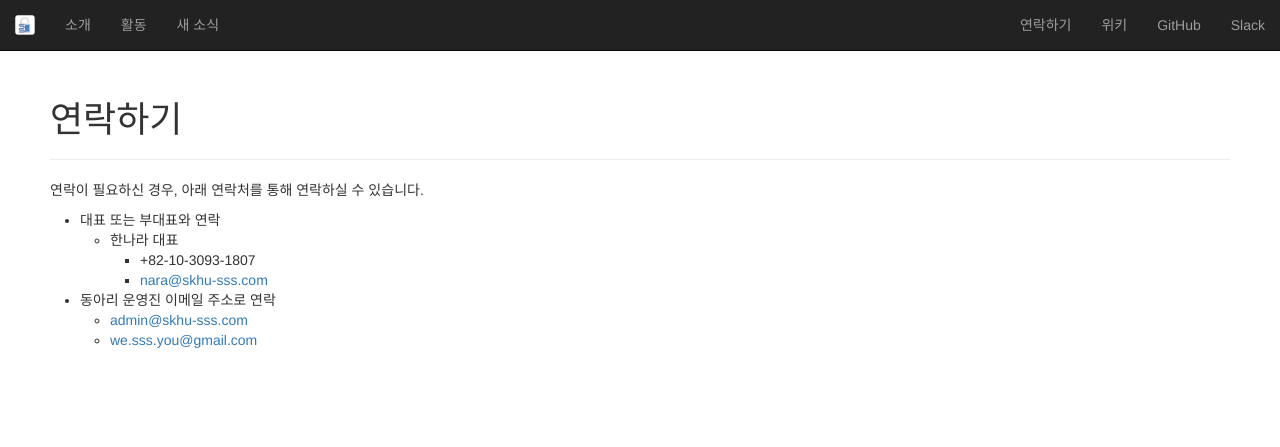
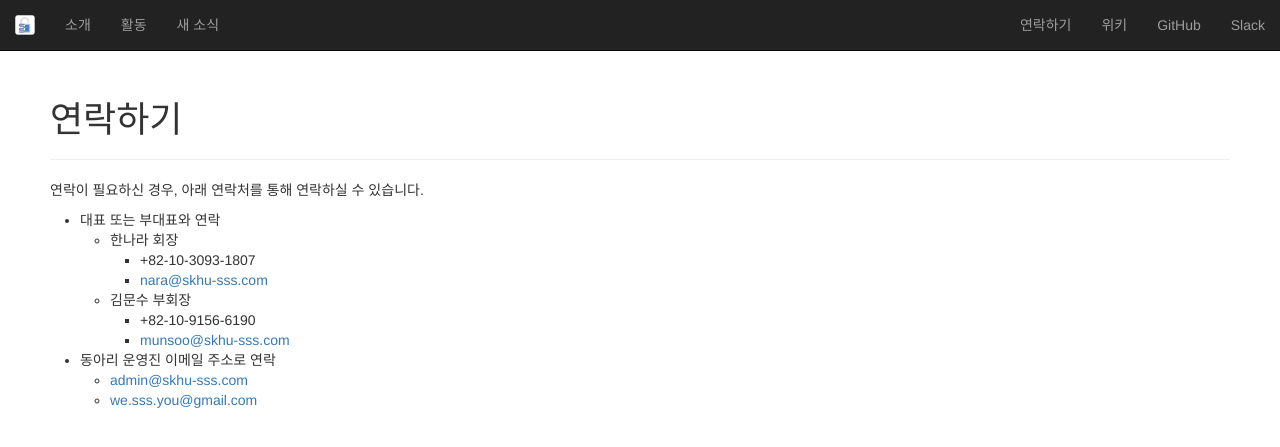
Before and after one commit to s-owl/s-owl.github.io, a Jekyll site: the page built from contact.md, in a window 1280 px wide. Shown: the top 447 px of the page. Built offline with Jekyll 4.4.1, drawn with Linux system fonts in a browser that asks for light colours.

Commit message:
Update contact.md

```diff
--- a/contact.md
+++ b/contact.md
@@ -6,9 +6,12 @@ permalink: /contact/
 연락이 필요하신 경우, 아래 연락처를 통해 연락하실 수 있습니다.
 
 - 대표 또는 부대표와 연락
-  - 한나라 대표
+  - 한나라 회장
     - +82-10-3093-1807
     - [nara@skhu-sss.com](mailto:nara@skhu-sss.com)
+  - 김문수 부회장
+    - +82-10-9156-6190
+    - [munsoo@skhu-sss.com](mailto:nara@skhu-sss.com)
 - 동아리 운영진 이메일 주소로 연락
   - [admin@skhu-sss.com](mailto:admin@skhu-sss.com)
   - [we.sss.you@gmail.com](mailto:we.sss.you@gmail.com)
```
